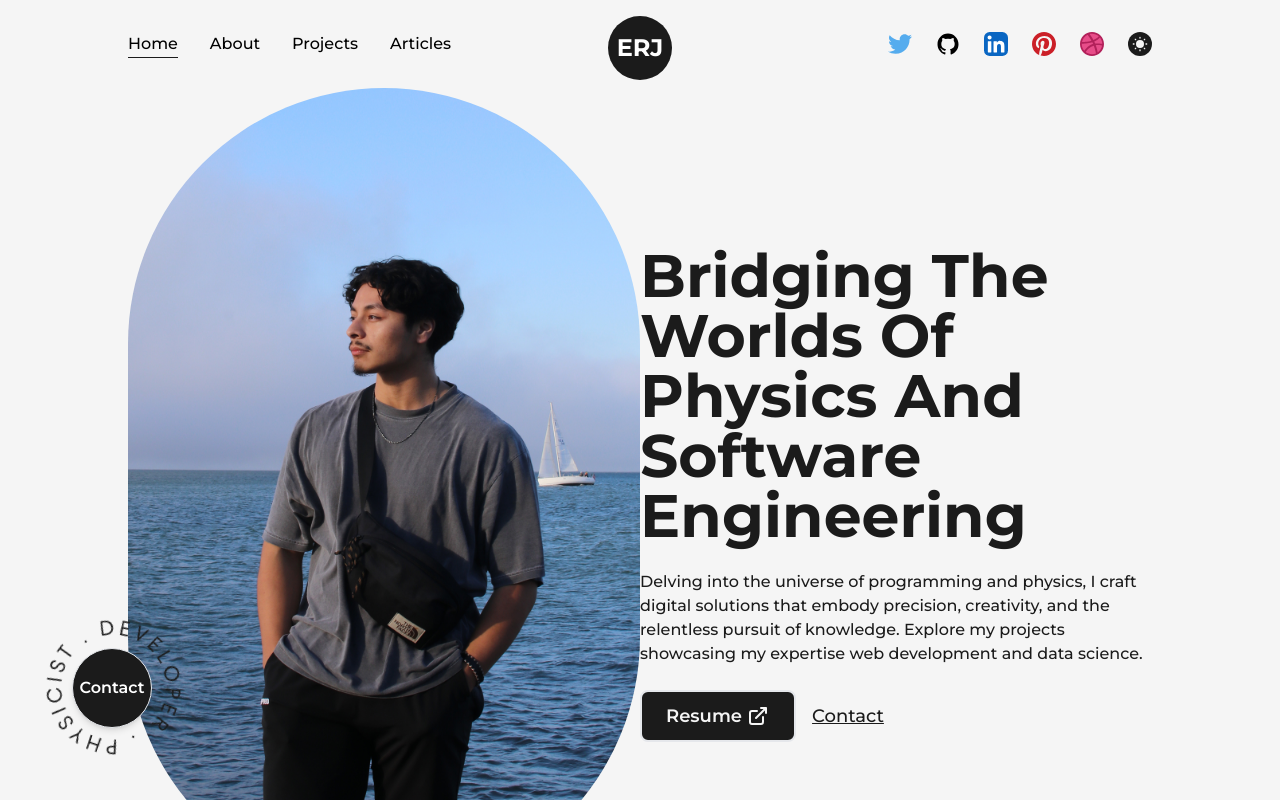
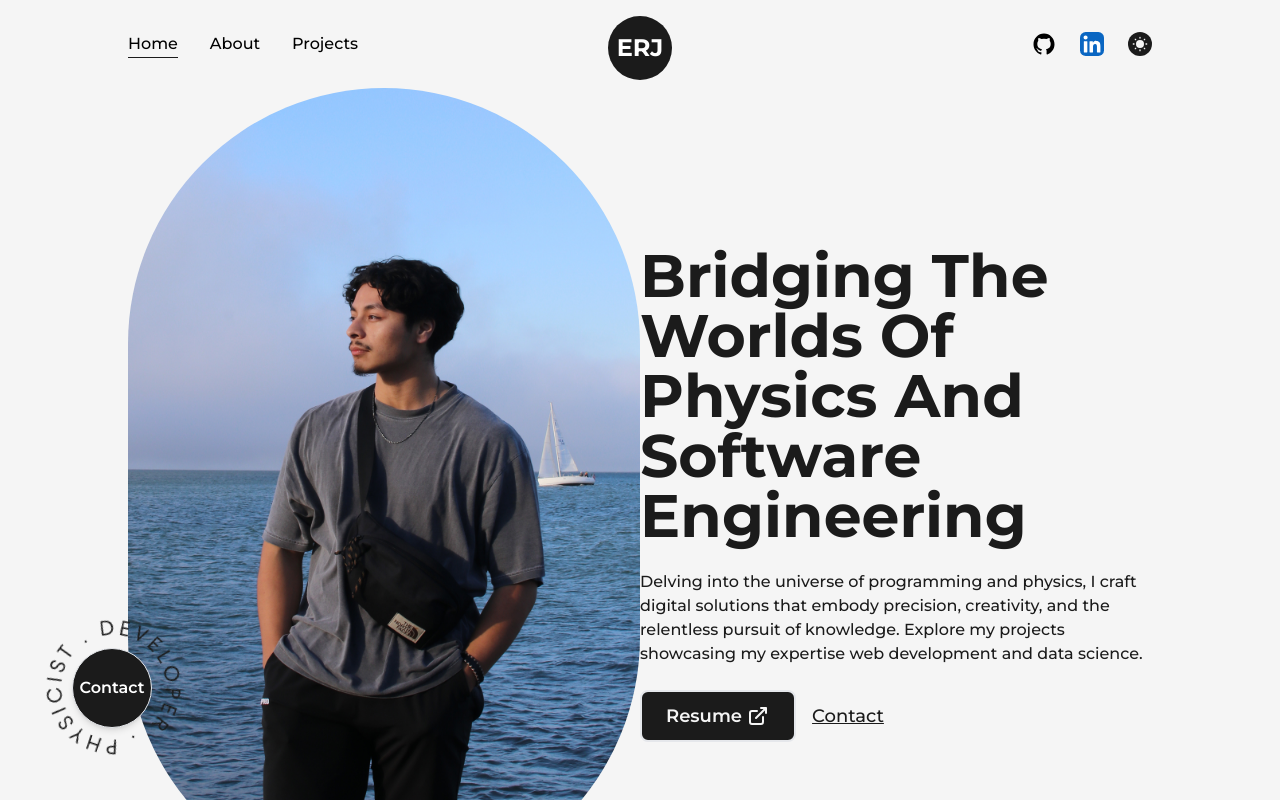
Before and after one commit to Quantum-Impulse/Next.js-portfolio-website, a Next.js app: page / in a window 1280 px wide. Shown: the top 800 px of the page. Built offline with nearby package versions, Linux system fonts and the light colour scheme.

Commit message:
Disable Article Page

```diff
--- a/src/components/Navbar.js
+++ b/src/components/Navbar.js
@@ -87,19 +87,18 @@ const Navbar = () => {
         <span className={`bg-dark dark:bg-light block h-0.5 w-6 rounded-sm transition-all duration-300 ease-out ${isOpen ? '-rotate-45 -translate-y-1' : 'translate-y-0.5'}`}></span>
       </button>
 
-      <div className="w-full flex justify-between items-center lg:hidden"
-      >
+      <div className="w-full flex justify-between items-center lg:hidden">
       <nav className="flex items-center justify-center">
         <CustomLink className="mr-4" href="/" title="Home" />
         <CustomLink className="mx-4" href="/about" title="About" />
         <CustomLink className="mx-4" href="/projects" title="Projects" />
-        <CustomLink className="ml-4" href="/articles" title="Articles" />
+        {/* <CustomLink className="ml-4" href="/articles" title="Articles" /> */}
       </nav>
       <nav
         className="flex items-center justify-center flex-wrap lg:mt-2
       "
       >
-        <motion.a
+        {/* <motion.a
           target={"_blank"}
           className="w-6 mr-3"
           href="#"
@@ -108,7 +107,7 @@ const Navbar = () => {
           aria-label="Checkout my twitter profile"
         >
           <TwitterIcon />
-        </motion.a>
+        </motion.a> */}
         <motion.a
           target={"_blank"}
           className="w-6 mx-3"
@@ -129,7 +128,8 @@ const Navbar = () => {
         >
           <LinkedInIcon />
         </motion.a>
-        <motion.a
+
+        {/* <motion.a
           target={"_blank"}
           className="w-6 mx-3 bg-light rounded-full"
           href="#"
@@ -138,8 +138,9 @@ const Navbar = () => {
           aria-label="Checkout my pinterest profile"
         >
           <PinterestIcon />
-        </motion.a>
-        <motion.a
+        </motion.a> */}
+
+        {/* <motion.a
           target={"_blank"}
           className="w-6 mx-3"
           href="#"
@@ -148,7 +149,7 @@ const Navbar = () => {
           aria-label="Checkout my dribbble profile"
         >
           <DribbbleIcon />
-        </motion.a>
+        </motion.a> */}
 
         <button
           onClick={() => setMode(mode === "light" ? "dark" : "light")}
@@ -179,13 +180,13 @@ const Navbar = () => {
         <CustomMobileLink toggle={handleClick} className="mr-4 lg:m-0 lg:my-2" href="/" title="Home" />
         <CustomMobileLink toggle={handleClick} className="mx-4 lg:m-0 lg:my-2" href="/about" title="About" />
         <CustomMobileLink toggle={handleClick} className="mx-4 lg:m-0 lg:my-2" href="/projects" title="Projects" />
-        <CustomMobileLink toggle={handleClick} className="ml-4 lg:m-0 lg:my-2" href="/articles" title="Articles" />
+        {/* <CustomMobileLink toggle={handleClick} className="ml-4 lg:m-0 lg:my-2" href="/articles" title="Articles" /> */}
       </nav>
       <nav
         className="flex items-center justify-center  mt-2
       "
       >
-        <motion.a
+        {/* <motion.a
           target={"_blank"}
           className="w-6 m-1 mr-3 sm:mx-1"
           href="#"
@@ -194,7 +195,7 @@ const Navbar = () => {
           aria-label="Checkout my twitter profile"
         >
           <TwitterIcon />
-        </motion.a>
+        </motion.a> */}
         <motion.a
           target={"_blank"}
           className="w-6 m-1 mx-3 bg-light rounded-full dark:bg-dark sm:mx-1"
@@ -215,7 +216,8 @@ const Navbar = () => {
         >
           <LinkedInIcon />
         </motion.a>
-        <motion.a
+
+        {/* <motion.a
           target={"_blank"}
           className="w-6 m-1 mx-3 bg-light rounded-full sm:mx-1"
           href="#"
@@ -224,8 +226,9 @@ const Navbar = () => {
           aria-label="Checkout my pinterest profile"
         >
           <PinterestIcon />
-        </motion.a>
-        <motion.a
+        </motion.a> */}
+
+        {/* <motion.a
           target={"_blank"}
           className="w-6 m-1 mx-3 sm:mx-1"
           href="#"
@@ -234,7 +237,7 @@ const Navbar = () => {
           aria-label="Checkout my dribbble profile"
         >
           <DribbbleIcon />
-        </motion.a>
+        </motion.a> */}
 
         <button
           onClick={() => setMode(mode === "light" ? "dark" : "light")}
```
